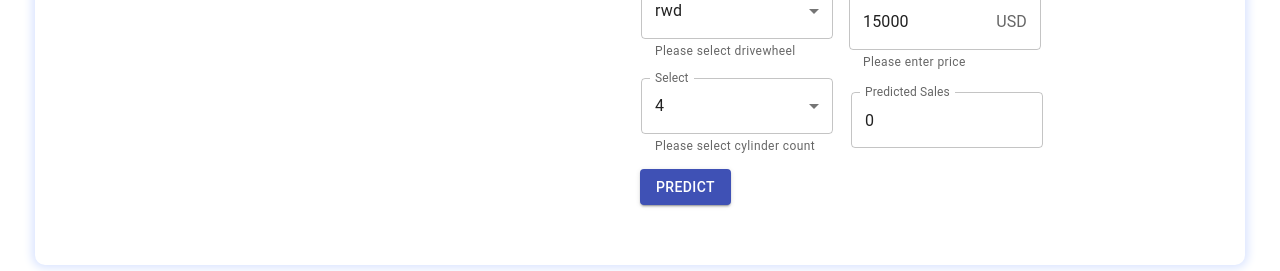
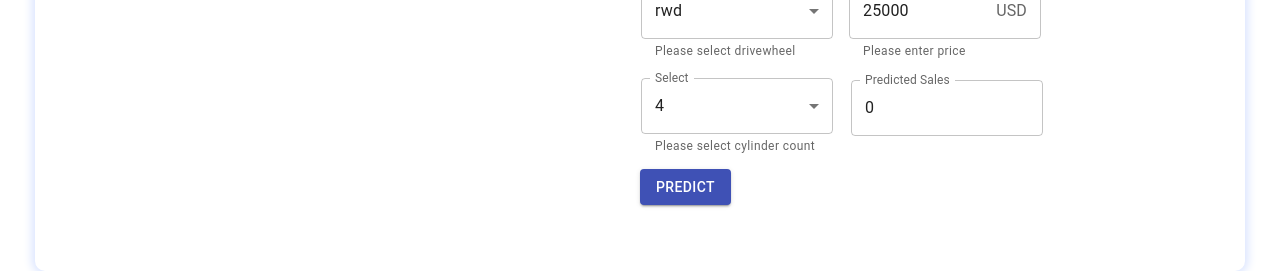
Before and after one commit to harasees-singh/Data-Analysis-Project, a React (Create React App) app in the folder automobile_industry_analysis/: page / in a window 1280 px wide. Shown: the part 4695-4966 px from the top of the page. Built offline with nearby package versions, Linux system fonts and the light colour scheme; the HTML template or start-up script is replaced by a standard one.

Commit message:
regression updated

```diff
--- a/automobile_industry_analysis/src/components/CSS/Prediction.css
+++ b/automobile_industry_analysis/src/components/CSS/Prediction.css
@@ -12,7 +12,7 @@
 .Sales{
     max-width: 20vw;
     padding: 10px;
-    padding-bottom: 55px;
+    padding-bottom: 75px;
 }
 .prediction_box{
     display: flex;
--- a/automobile_industry_analysis/src/components/LinearRegression.js
+++ b/automobile_industry_analysis/src/components/LinearRegression.js
@@ -52,8 +52,6 @@ const coeff = [ 9.70693607e+03, -3.27567287e+02, -2.52550550e+04,  3.52560947e+0
     1.23312233e+05, -3.45364427e+04,  2.76453054e+04, -2.78516373e+04,
    -2.95947674e+04, -2.73449382e+04,  4.71369255e+04, -7.87666786e+04]
 
-// inputlist = [doornumber, values.curbweight, cylindernumber, values.enginesize, values.horsepower, values.peakrpm, values.citymileage, values.highwaymileage, values.price, fuel, aspiration, carbody, drivewheel, engine, fuelsystem]
-
 // 'doornumber', 'curbweight', 'cylindernumber', 'enginesize',
 // 'horsepower', 'peakrpm', 'citympg', 'highwaympg', 'price', 'fueltype0', 'fueltype1', 'aspiration0', 'aspiration1',
 // 'carbody0', 'carbody1', 'carbody2', 'carbody3', 'carbody4',
--- a/automobile_industry_analysis/src/components/Prediction.js
+++ b/automobile_industry_analysis/src/components/Prediction.js
@@ -34,7 +34,7 @@ function Prediction() {
         peakrpm: 5000,
         citymileage: 20,
         highwaymileage: 30,
-        price: 15000,
+        price: 25000,
     });
 
     const handleChange = (prop) => (event) => {
```
